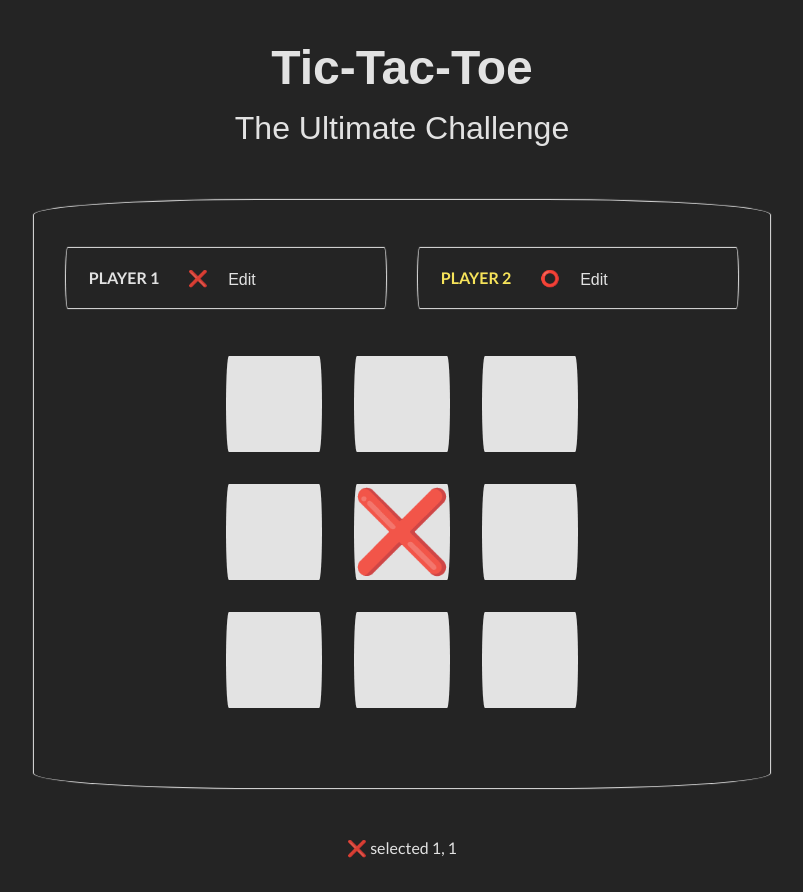
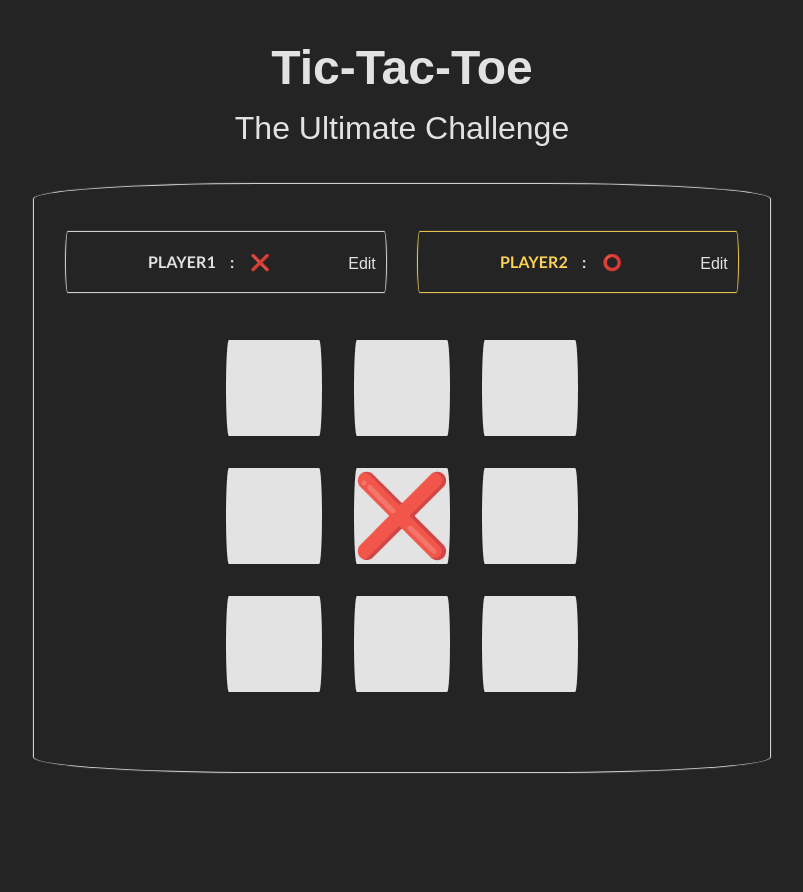
Before and after one commit to KozerT/Tic-Tac-Toe, a React (Vite) app: page / in a window 1280 px wide. Both pictures are taken after a click on the button 640 px from the left and 532 px from the top of the page. Shown: the whole page, without its empty margins (238-1041 px from the left). After the commit the page ends 800 px from the top, so only its background shows below. Built offline with nearby package versions, Linux system fonts and the light colour scheme; a web font is replaced by a local one.

Commit message:
style: Enhanced overall styling

```diff
--- a/src/App.css
+++ b/src/App.css
@@ -3,4 +3,5 @@
   margin: 0 auto;
   padding: 2rem;
   text-align: center;
+  max-height: 100dvh;
 }
--- a/src/App.jsx
+++ b/src/App.jsx
@@ -2,11 +2,10 @@ import { useState } from "react";
 import "./App.css";
 import GameBoard from "./components/GameBoard";
 import Player from "./components/Player";
-import Log from "./components/Log";
 import { WINNING_COMBINATIONS } from "./combinations";
 import GameOver from "./components/GameOver";
 
-function getActivePlayer(gameTurn) {
+const getActivePlayer = (gameTurn) => {
   let currentPlayer = "❌";
 
   if (gameTurn.length > 0 && gameTurn[0].player === "❌") {
@@ -14,32 +13,9 @@ function getActivePlayer(gameTurn) {
   }
 
   return currentPlayer;
-}
+};
 
-const initialGameBoardValue = [
-  [null, null, null],
-  [null, null, null],
-  [null, null, null],
-];
-
-function App() {
-  const [gameTurn, setGameTurn] = useState([]);
-  const [players, setPlayers] = useState({
-    "❌": "Player1",
-    "⭕️": "Player2",
-  });
-
-  const activePlayer = getActivePlayer(gameTurn);
-
-  let gameBoard = [...initialGameBoardValue.map((array) => [...array])];
-
-  for (const turn of gameTurn) {
-    const { square, player } = turn;
-    const { row, col } = square;
-
-    gameBoard[row][col] = player;
-  }
-
+const getWinner = (gameBoard, players) => {
   let winner = null;
 
   for (const combination of WINNING_COMBINATIONS) {
@@ -58,6 +34,42 @@ function App() {
       winner = players[firstInputSymbol];
     }
   }
+  return winner;
+};
+
+const getGameBoard = (gameTurn) => {
+  let gameBoard = [...INITIAL_GAME_BOARD.map((array) => [...array])];
+
+  for (const turn of gameTurn) {
+    const { square, player } = turn;
+    const { row, col } = square;
+
+    gameBoard[row][col] = player;
+  }
+
+  return gameBoard;
+};
+
+const PLAYERS = {
+  "❌": "Player1",
+  "⭕️": "Player2",
+};
+
+const INITIAL_GAME_BOARD = [
+  [null, null, null],
+  [null, null, null],
+  [null, null, null],
+];
+
+function App() {
+  const [gameTurn, setGameTurn] = useState([]);
+  const [players, setPlayers] = useState(PLAYERS);
+
+  const activePlayer = getActivePlayer(gameTurn);
+
+  const gameBoard = getGameBoard(gameTurn);
+
+  const winner = getWinner(gameBoard, players);
 
   const gameDraw = gameTurn.length === 9 && !winner;
 
@@ -91,15 +103,15 @@ function App() {
       <h1>Tic-Tac-Toe</h1>
       <h2>The Ultimate Challenge</h2>
       <div id="game-container" className="game-container">
-        <ol id="players" className="players  ">
+        <ol id="players" className="players">
           <Player
-            name="Player 1"
+            name={PLAYERS["❌"]}
             symbol="❌"
             isACtive={activePlayer === "❌"}
             onChangeName={handlePlayerNameChange}
           />
           <Player
-            name="Player 2"
+            name={PLAYERS["⭕️"]}
             symbol="⭕️"
             isACtive={activePlayer === "⭕️"}
           />
@@ -113,7 +125,6 @@ function App() {
           activePlayerSymbol={activePlayer}
         />
       </div>
-      <Log turns={gameTurn} />
     </main>
   );
 }
--- a/src/components/Log.jsx
+++ /dev/null
@@ -1,15 +0,0 @@
-import React from "react";
-
-const Log = ({ turns }) => {
-  return (
-    <ol id="log">
-      {turns.map((turn) => (
-        <li key={`${turn.square.row}${turn.square.col}`}>
-          {turn.player} selected {turn.square.row}, {turn.square.col}
-        </li>
-      ))}
-    </ol>
-  );
-};
-
-export default Log;
--- a/src/components/Player.jsx
+++ b/src/components/Player.jsx
@@ -25,10 +25,9 @@ const Player = ({ name, symbol, isACtive, onChangeName }) => {
   }
 
   return (
-    <li className={isACtive ? "active" : undefined}>
+    <li className={`${isACtive ? "active" : undefined} player__list`}>
       <span className="player">
-        {playerNameEditable}
-        <span className="player-symbol">{symbol}</span>
+        {playerNameEditable}:<span className="player-symbol">{symbol}</span>
       </span>
       <button className="player--main--button" onClick={handleEditClick}>
         {isEditing ? "Save" : "Edit"}
--- a/src/index.css
+++ b/src/index.css
@@ -5,7 +5,7 @@
   font-weight: 400;
   --header-font-family: "Cabin Sketch", sans-serif;
   --main-white-color: rgba(255, 255, 255, 0.87);
-  --hover-color: #f8ca31;
+  --yellow-color: #fcd256;
   --background-color: #242424;
   font-synthesis: none;
   text-rendering: optimizeLegibility;
@@ -23,7 +23,6 @@
 
 body {
   background-color: var(--background-color);
-  box-sizing: border-box;
   color: var(--main-white-color);
 }
 
@@ -41,11 +40,11 @@ h2 {
   font-family: var(--header-font-family);
   font-weight: lighter;
   font-size: 2rem;
-  margin: 0 auto 3rem auto;
+  margin: 0 auto 2rem auto;
 }
 .game-container {
   max-width: 46rem;
-  margin: 3rem auto;
+  margin: auto;
   padding: 2rem;
   border-top-left-radius: 225px 15px;
   border-top-right-radius: 225px 15px;
@@ -60,15 +59,14 @@ h2 {
   padding: 0;
   margin: 1rem 0;
   display: flex;
-  justify-content: center;
   align-items: center;
   gap: 2rem;
 }
 
-.players li {
+.player__list {
   display: flex;
   align-items: center;
-  width: 50%;
+  width: 100%;
   border-top-left-radius: 15px 255px;
   border-top-right-radius: 15px 255px;
   border-bottom-right-radius: 15px 255px;
@@ -76,14 +74,12 @@ h2 {
   box-shadow: 0 0 1px 1px var(--main-white-color);
 }
 
-.players li.active {
-  border-color: #f6e35a;
-  animation: pulse 2s infinite ease-in-out;
+.players li.player__list.active {
+  box-shadow: 0 0 1px 1px var(--yellow-color);
 }
 
-.players li.active .player-name,
-.players li.active .player-symbol {
-  color: #f6e35a;
+li.active .player-name {
+  color: var(--yellow-color);
 }
 
 .player--main--button {
@@ -107,13 +103,13 @@ h2 {
   padding: 0.5rem;
   border-radius: 4px;
   font-weight: bold;
+  flex: 1;
 }
 
 .player-name {
   display: inline-block;
   width: 6rem;
   font-size: 1rem;
-
   text-transform: uppercase;
   margin: 0;
   padding: 0.5rem;
@@ -219,8 +215,8 @@ ol {
   margin: 2rem auto;
   font-size: 1.5rem;
   background: none;
-  border: 2px solid #fcd256;
-  color: #fcd256;
+  border: 2px solid var(--yellow-color);
+  color: var(--yellow-color);
   padding: 0.5rem 1rem;
   border-radius: 4px;
   cursor: pointer;
@@ -229,7 +225,7 @@ ol {
 }
 
 .game-over__button:hover {
-  background: #fcd256;
+  background: var(--yellow-color);
   color: #3f3b00;
   transform: scale(1.1);
   box-shadow: 0 0 20px rgba(255, 187, 0, 0.8);
```
